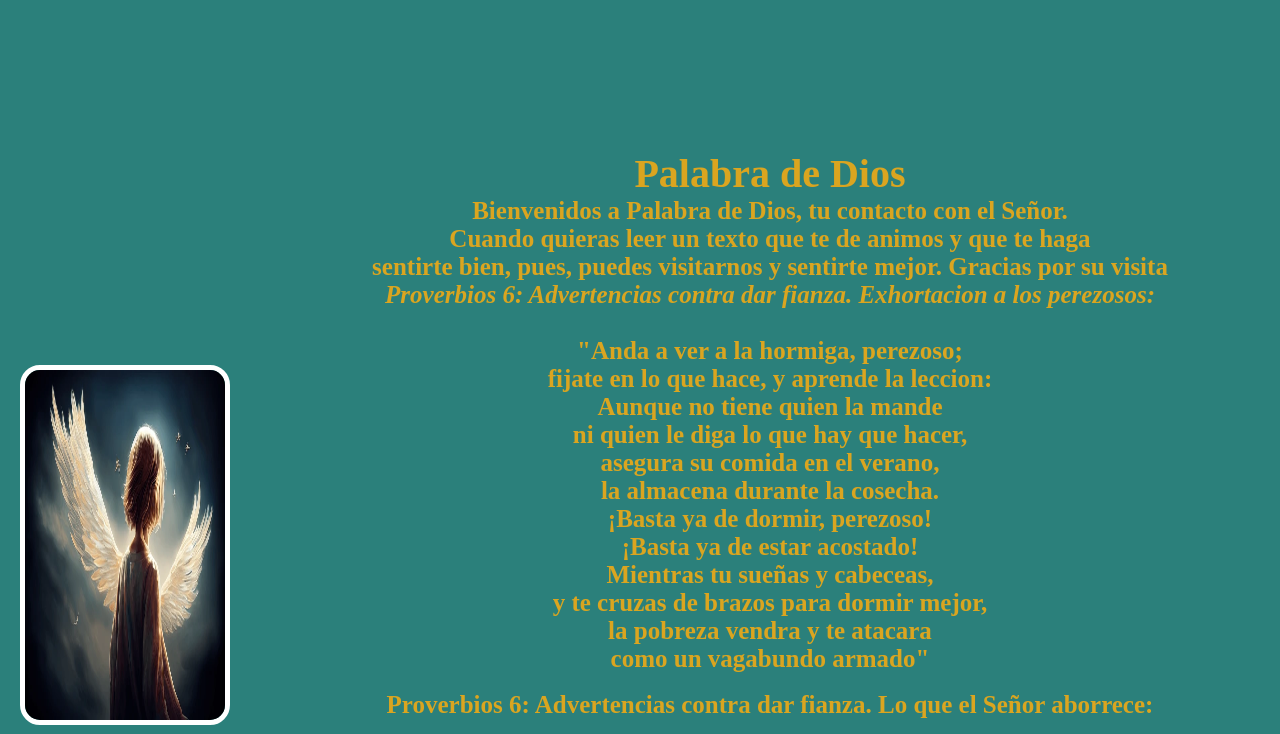
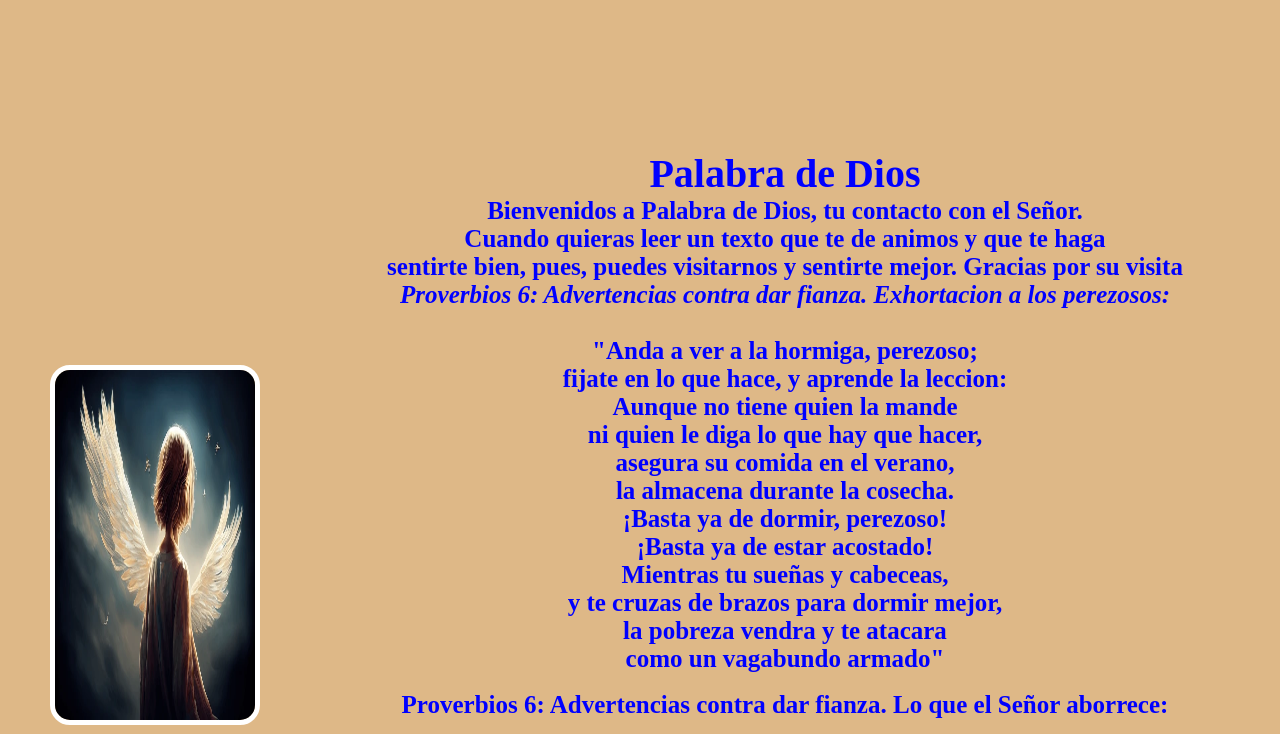
Before and after one commit to Luisra84/Palabra-de-Dios, a plain HTML site: page index.html in a window 1280 px wide. Shown: the top 734 px of the page. Drawn offline with Linux system fonts and the light colour scheme.

Commit message:
commit changes 5

```diff
--- a/estilos.css
+++ b/estilos.css
@@ -1,5 +1,5 @@
 * {
-   background-color: #2b807b;
+   background-color:burlywood;
    margin: 0;
    padding: 0;
 }
@@ -13,27 +13,27 @@ body {
 
 h1 {
     font-size: 40px;
-    color:goldenrod;
+
 }
 .bienvenida {
 
     font-size: 25px;
-    color:goldenrod;
+
 }
 .salmo {
     font-size: 25px;
-    color:goldenrod;
+
 }
 .texto {
     font-size: 25px;
-    color:goldenrod;
+
 }
 .imagen {
     height: 350px;
     width: 200px;
     float: right;
     margin-right: 30px;
-    margin-left: 20px;
+    margin-left: 50px;
     margin-bottom: 50px;
     border-radius: 20px;
     border: 5px solid white;
@@ -42,4 +42,5 @@ h1 {
     justify-content: center;
     text-align: center;
     margin: 150px auto;
+    color:blue;
 }
```
